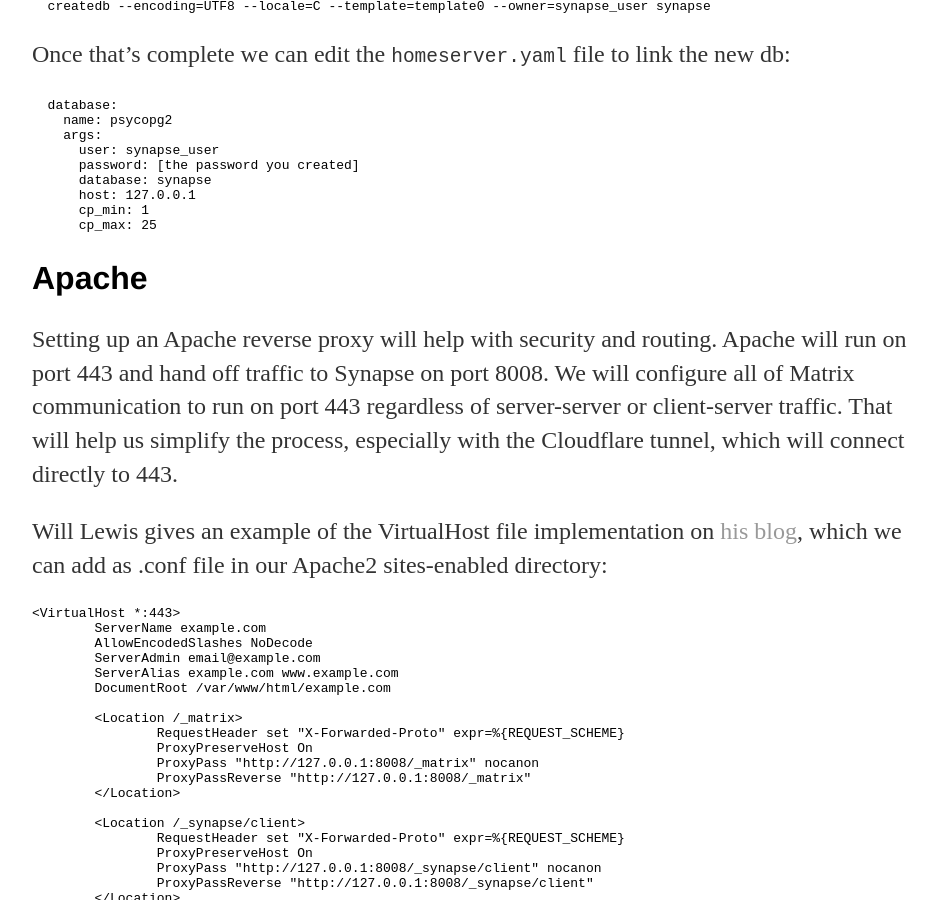
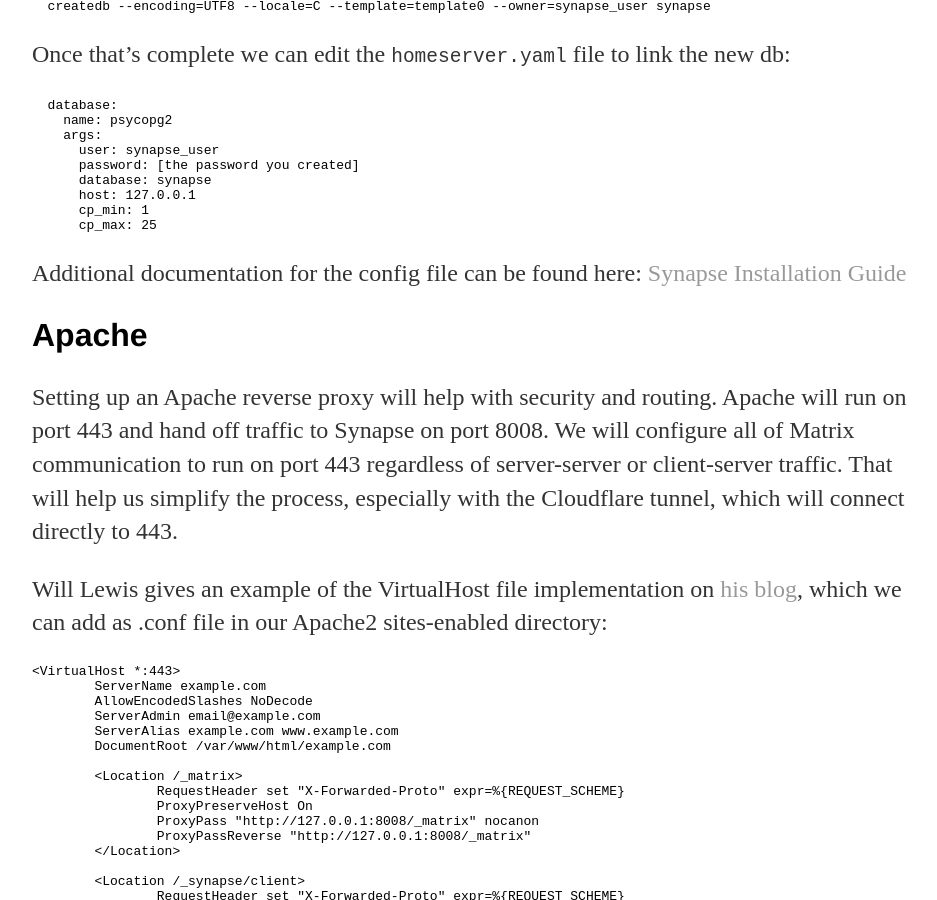
Before and after one commit to IKOSTYUK/ikostyuk.github.io, a Jekyll site: the page built from _posts/2025-12-30-Setting-Up-a-Personal-Matrix-Synapse-Chat-Server.md, in a window 1280 px wide and 900 px high, scrolled down 1830 px. Shown: the whole window, without its empty margins (160-1097 px from the left). Built offline with Jekyll 4.4.1, drawn with Linux system fonts in a browser that asks for light colours; some of the changed text lies outside the part shown.

Commit message:
Enhance documentation for Synapse setup
Added a link to the Synapse Installation Guide for configuration documentation and improved phrasing for the Matrix Federation Tester reference.

```diff
--- a/_posts/2025-12-30-Setting-Up-a-Personal-Matrix-Synapse-Chat-Server.md
+++ b/_posts/2025-12-30-Setting-Up-a-Personal-Matrix-Synapse-Chat-Server.md
@@ -53,6 +53,9 @@
           host: 127.0.0.1
           cp_min: 1
           cp_max: 25
+
+Additional documentation for the config file can be found here: [Synapse Installation Guide](https://matrix-org.github.io/synapse/latest/usage/configuration/config_documentation.html)
+
 
 ## Apache
 
@@ -150,7 +153,7 @@
 If all goes well and you visit http://localhost:8008 you should see:
 <img src="/img/matrix/matrix2.png" height="100%" width="100%" class="inline"/>
 
-You can also use [Matrix Federation Tester](https://federationtester.matrix.org/)
+You can also use the [Matrix Federation Tester](https://federationtester.matrix.org/) for additional checks.
 
 Fire up your Element app and login!
 <img src="/img/matrix/matrix3.PNG" height="100%" width="100%" class="inline"/>
```
